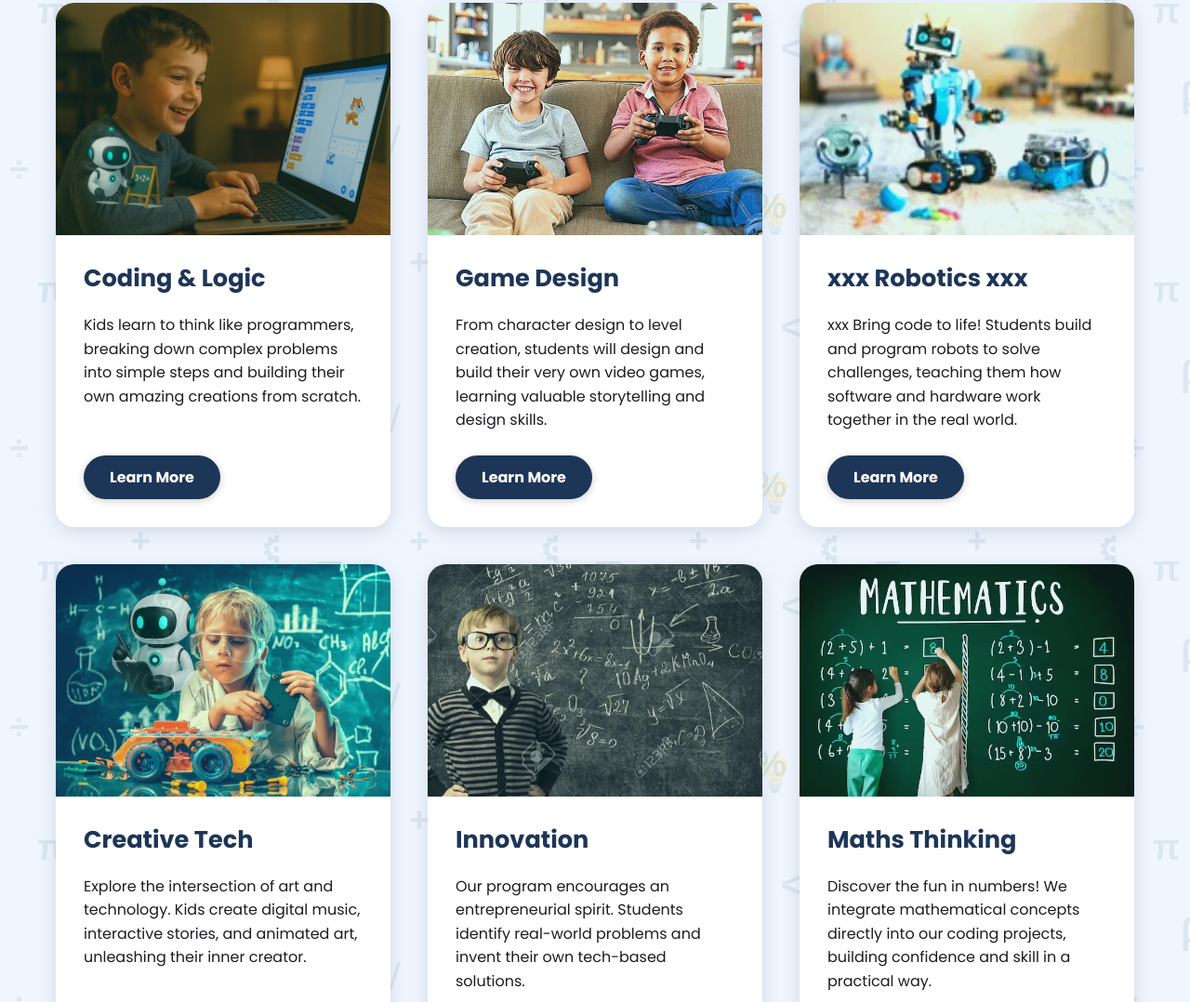
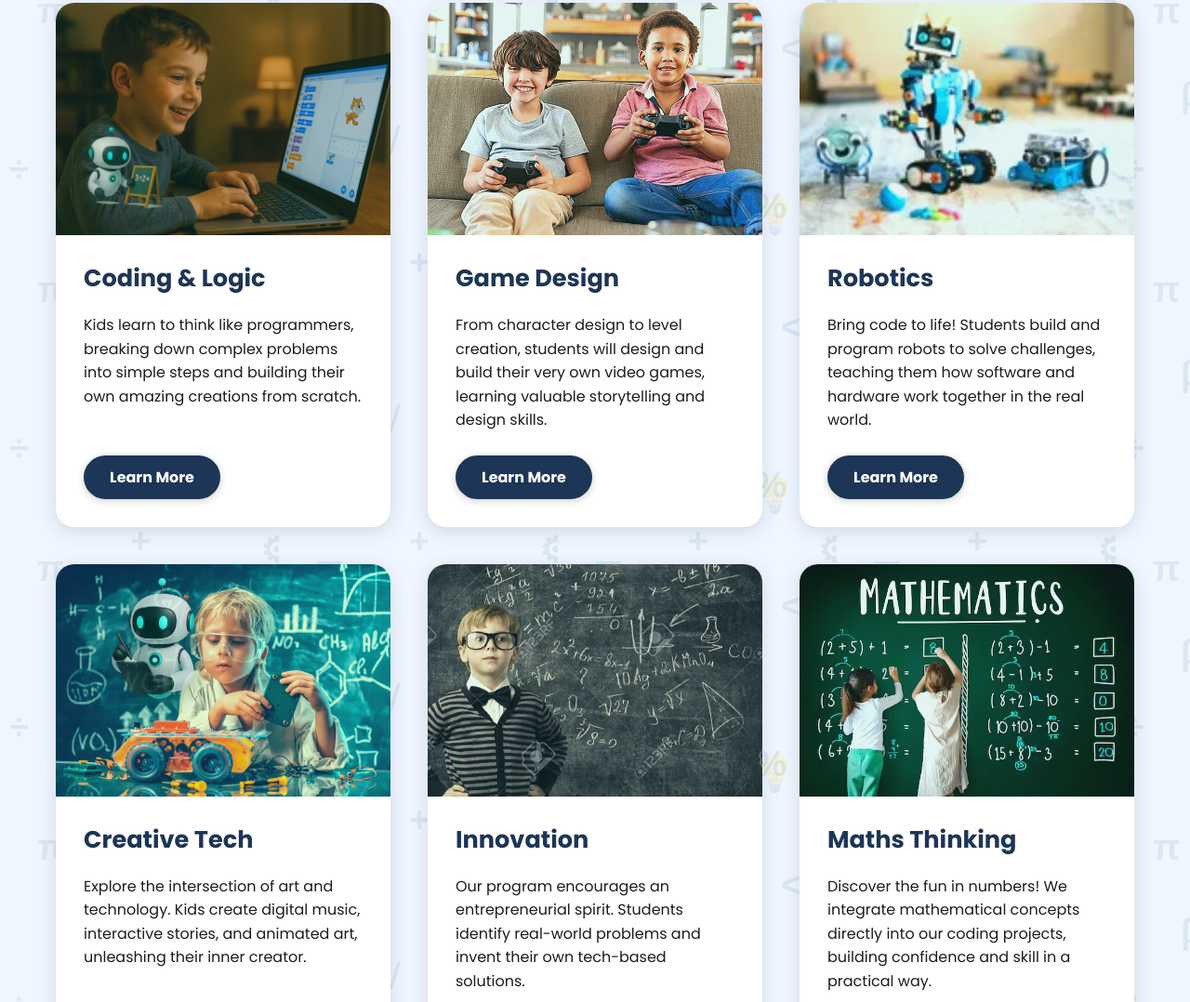
Before and after one commit to andyxwarren/Brainy-bots, a plain HTML site: page index.html in a window 1280 px wide. Shown: the part 1245-2323 px from the top of the page at 93% size. Drawn offline with Linux system fonts and the light colour scheme.

Commit message:
Undo adding xxx

```diff
--- a/index.html
+++ b/index.html
@@ -487,8 +487,8 @@
                             <img src="images_webp/Picture3 (png).webp" alt="Robotics - Building and programming robots" loading="lazy">
                         </div>
                         <div class="pillar-card-content">
-                            <h3>xxx Robotics xxx</h3>
-                            <p>xxx Bring code to life! Students build and program robots to solve challenges, teaching them how software and hardware work together in the real world.</p>
+                            <h3>Robotics</h3>
+                            <p>Bring code to life! Students build and program robots to solve challenges, teaching them how software and hardware work together in the real world.</p>
                             <a href="mailto:info@brainybotz.com" class="pillar-info-btn">Learn More</a>
                         </div>
                     </div>
```
